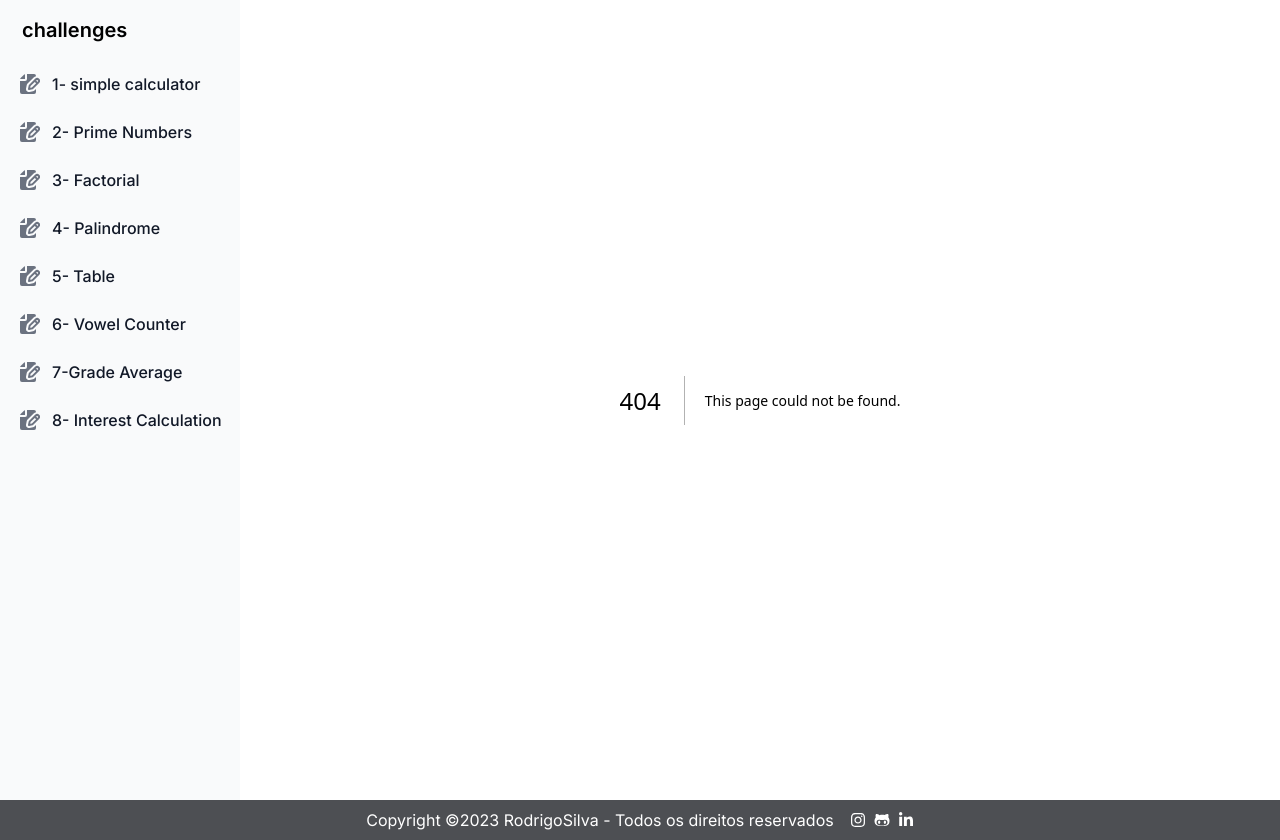
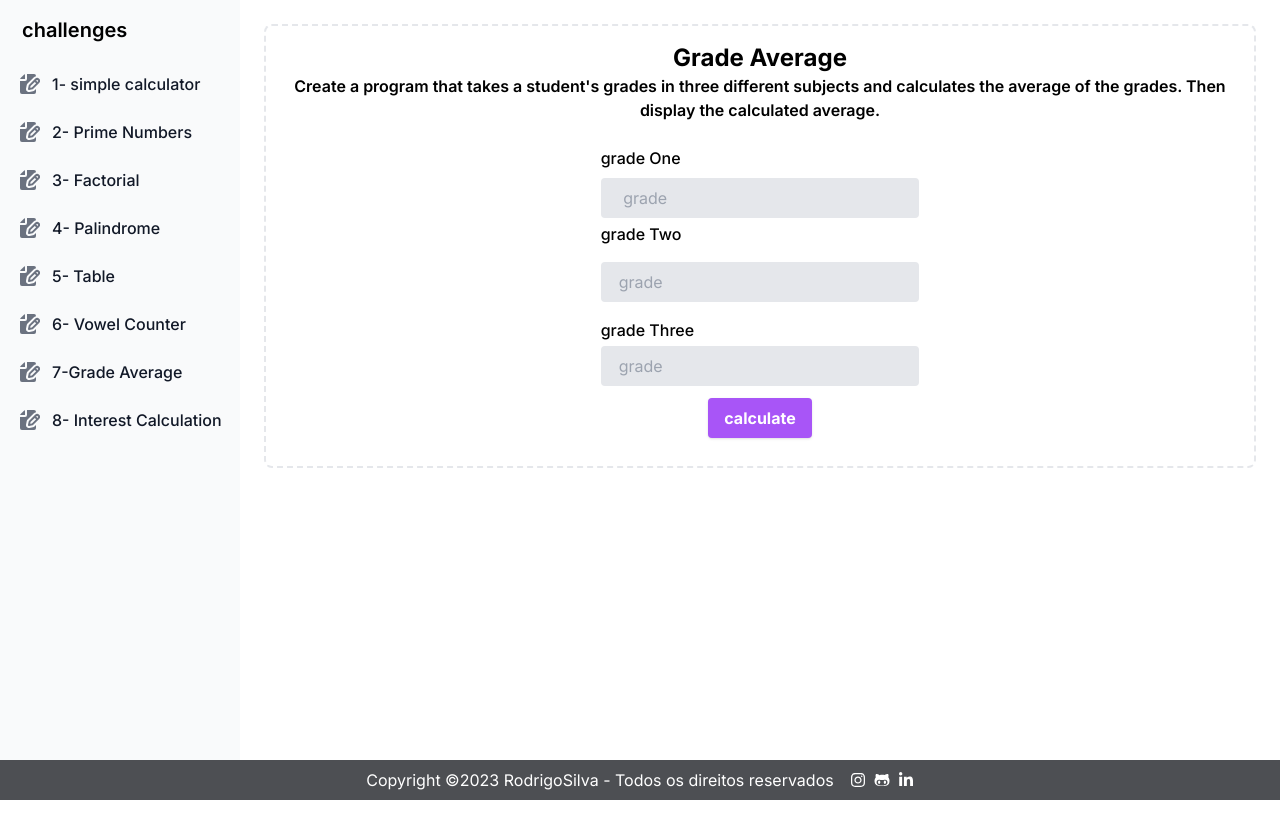
Before and after one commit to rodrigoSilva23/challenge_mdc_partners, a Next.js app: page /GradeAverage in a window 1280 px wide. Before the commit this address had no page. After the commit the page ends 800 px from the top, so only its background shows below. Built offline with nearby package versions, Linux system fonts and the light colour scheme.

Commit message:
feat - created Grade Average

```diff
--- /dev/null
+++ b/src/app/GradeAverage/page.tsx
@@ -0,0 +1,112 @@
+"use client";
+import { useState } from "react";
+import { Description } from "../components/Description";
+import { Title } from "../components/Title";
+import { gradeAverage } from "../challenge/GradeAverage";
+
+type Grades = {
+  gradeOne: string;
+  gradeTwo: string;
+  gradeThree: string;
+};
+
+const initialGrades: Grades = {
+  gradeOne: "",
+  gradeTwo: "",
+  gradeThree: "",
+};
+
+export default function GradeAverage() {
+  const [grades, setGrades] = useState<Grades>(initialGrades);
+  const [result, setResult] = useState<number>();
+  const [showResult, setShowResult] = useState<boolean>(false);
+
+  const handleResult = () => {
+    const data = {
+      gradeOne: +grades.gradeOne,
+      gradeTwo: +grades.gradeTwo,
+      gradeThree: +grades.gradeThree,
+    };
+    setResult(gradeAverage(data));
+    setShowResult(true);
+  };
+  return (
+    <main className="m-6">
+      <div className="p-4 border-2 border-gray-200 border-dashed rounded-lg dark:border-gray-700">
+        <Title name="Grade Average" />
+        <Description
+          name="Create a program that takes a student's grades in three different subjects and calculates the
+          average of the grades. Then display the calculated average."
+        />
+        <div className="flex flex-col  justify-center items-center mt-6">
+          <div className="md:w-1/3 ">
+            <label htmlFor="gradeOne" className="block mb-2  font-medium">
+              grade One
+            </label>
+            <input
+              className="bg-gray-200 appearance-none border-2 border-gray-200 rounded w-full py-2 px-4 text-gray-700 leading-tight focus:outline-none focus:bg-white focus:border-purple-500"
+              id="gradeOne"
+              type="number"
+              onChange={(e) => {
+                setGrades({ ...grades, gradeOne: e.target.value });
+                setShowResult(false);
+              }}
+              value={grades.gradeOne}
+              placeholder=" grade"
+            />
+          </div>
+          <div className="md:w-1/3 ">
+            <label htmlFor="gradeTwo" className="block my-1  font-medium">
+              grade Two
+            </label>
+            <input
+              className="bg-gray-200  appearance-none border-2 border-gray-200 rounded w-full my-3 py-2 px-4 text-gray-700 leading-tight focus:outline-none focus:bg-white focus:border-purple-500"
+              id="gradeTwo"
+              type="number"
+              onChange={(e) => {
+                setGrades({ ...grades, gradeTwo: e.target.value });
+                setShowResult(false);
+              }}
+              value={grades.gradeTwo}
+              placeholder="grade"
+            />
+          </div>
+          <div className="md:w-1/3 ">
+            <label htmlFor="gradeThree" className="block my-1  font-medium">
+              grade Three
+            </label>
+
+            <input
+              className="bg-gray-200 appearance-none border-2 border-gray-200 rounded w-full py-2 px-4 text-gray-700 leading-tight focus:outline-none focus:bg-white focus:border-purple-500"
+              id="gradeThree"
+              type="number"
+              onChange={(e) => {
+                setGrades({ ...grades, gradeThree: e.target.value });
+                setShowResult(false);
+              }}
+              value={grades.gradeThree}
+              placeholder="grade"
+            />
+          </div>
+
+          <div className="flex items-center my-3">
+            <button
+              onClick={handleResult}
+              className="shadow bg-purple-500 hover:bg-purple-400 focus:shadow-outline focus:outline-none text-white font-bold py-2 px-4 rounded"
+              type="button"
+            >
+              calculate
+            </button>
+          </div>
+          {showResult && (
+            <div className="shadow flex items-center bg-green-400 p-3 m-3 rounded flex-col">
+              <p>
+                your average is: <b>{result}</b>
+              </p>
+            </div>
+          )}
+        </div>
+      </div>
+    </main>
+  );
+}
--- /dev/null
+++ b/src/app/challenge/GradeAverage.ts
@@ -0,0 +1,11 @@
+
+type Grades = {
+  gradeOne: number;
+  gradeTwo: number;
+  gradeThree: number;
+};
+export const gradeAverage = (grades:Grades):number => {
+  const {gradeOne,gradeTwo,gradeThree} = grades
+  const result = (gradeOne + gradeTwo + gradeThree) / 3
+  return +result.toFixed(2)
+}
--- a/src/app/components/template/Menu.tsx
+++ b/src/app/components/template/Menu.tsx
@@ -30,7 +30,7 @@ export const Menu = () => {
               <LinkMenu name="6- Vowel Counter" href="/VowelCounter" />
             </li>
             <li>
-              <LinkMenu name="7-Grade Average" href="/" />
+              <LinkMenu name="7-Grade Average" href="/GradeAverage" />
             </li>
             <li>
               <LinkMenu name="8- Interest Calculation" href="/" />
```
